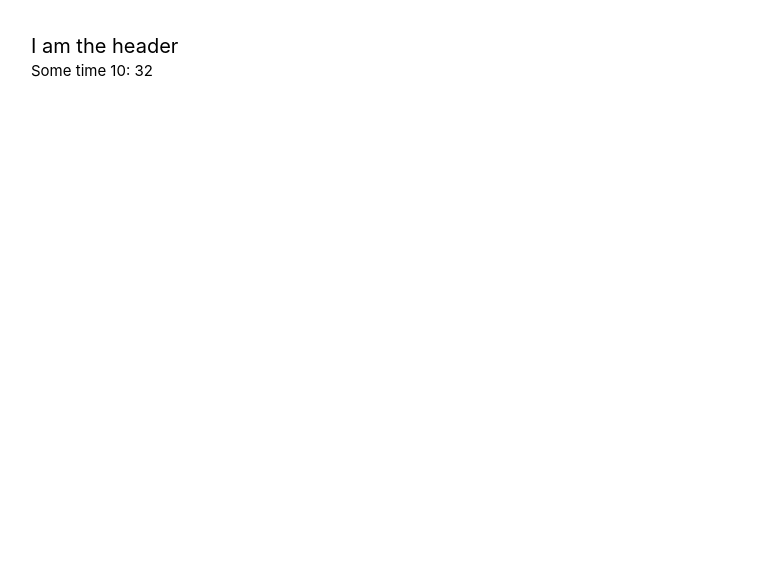
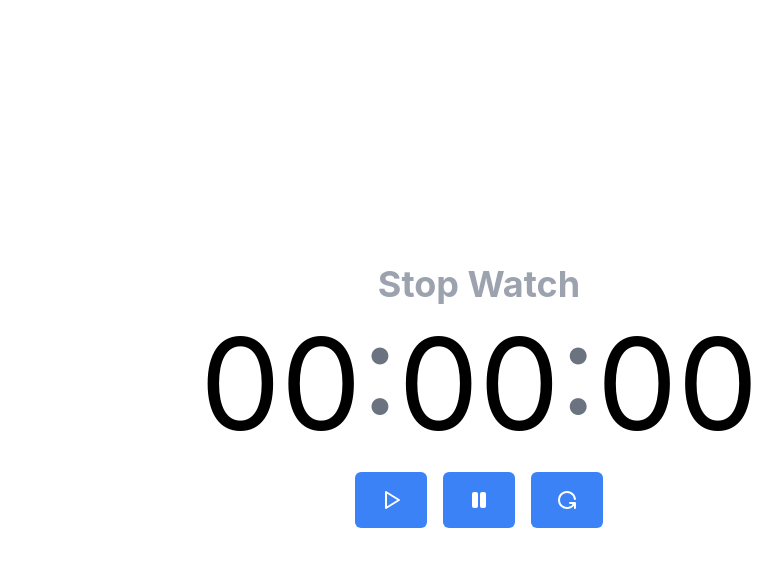
Before and after one commit to chavezrharris/StopWatch, a Vue app: page / in a window 1280 px wide. Shown: the top 566 px of the page, without its empty margins (161-943 px from the left). Built offline with nearby package versions, Linux system fonts and the light colour scheme.

Commit message:
Added desktop ui

```diff
--- a/src/App.vue
+++ b/src/App.vue
@@ -1,20 +1,72 @@
+<template>
+  <div class="app-content">
+    <header>
+      <div>
+        <h1 class="title">Stop Watch</h1>
+      </div>
+    </header>
+
+    <main class="container">
+      <div class="timer-text">
+        <div class="flex-container">
+          <span class="hour">00</span>
+          <div class="colon">:</div>
+          <span class="minute">00</span>
+          <div class="colon">:</div>
+          <span class="second">00</span>
+        </div>
+      </div>
+
+      <div class="timer-controls">
+        <button class="control-button">
+          <PlayIcon class="icon" />
+        </button>
+        <button class="control-button">
+          <PauseIcon class="icon" />
+        </button>
+        <button class="control-button">
+          <RotateIcon class="icon" />
+        </button>
+      </div>
+    </main>
+  </div>
+
+</template>
+
 <script setup lang="ts">
+import PlayIcon from '@/components/PlayIcon.vue';
+import PauseIcon from '@/components/PauseIcon.vue';
+import RotateIcon from '@/components/RotateIcon.vue';
 
 </script>
 
-<template>
-  <header>
-    <div class="text-xl">
-      I am the header
-    </div>
-  </header>
+<style scoped>
 
-  <main class="container">
-    Some time 10: 32
-  </main>
-</template>
+.app-content {}
 
-<style scoped>
+.title {
+  @apply text-4xl font-bold text-center text-gray-400;
+}
+
+.timer-text {
+  @apply text-9xl font-bold text-center;
+}
+
+.flex-container {
+  @apply flex items-center justify-center;
+}
+
+.colon {
+  @apply pb-8 text-gray-500 h-max;
+}
+
+.timer-controls {
+  @apply flex justify-center;
+}
+
+.control-button {
+  @apply px-6 py-4 m-2 text-white bg-blue-500 rounded-md;
+}
 
 
 </style>
--- a/src/assets/main.css
+++ b/src/assets/main.css
@@ -2,6 +2,10 @@
 @tailwind base;
 @tailwind components;
 @tailwind utilities;
+
+body {
+  @apply flex items-center justify-center;
+}
 
 #app {
   max-width: 960px;
--- /dev/null
+++ b/src/components/PauseIcon.vue
@@ -0,0 +1,26 @@
+<template>
+  <svg
+    xmlns="http://www.w3.org/2000/svg"
+    class="icon icon-tabler icon-tabler-player-pause-filled"
+    width="24"
+    height="24"
+    viewBox="0 0 24 24"
+    stroke-width="2"
+    stroke="currentColor"
+    fill="none"
+    stroke-linecap="round"
+    stroke-linejoin="round"
+  >
+    <path stroke="none" d="M0 0h24v24H0z" fill="none"></path>
+    <path
+      d="M9 4h-2a2 2 0 0 0 -2 2v12a2 2 0 0 0 2 2h2a2 2 0 0 0 2 -2v-12a2 2 0 0 0 -2 -2z"
+      stroke-width="0"
+      fill="currentColor"
+    ></path>
+    <path
+      d="M17 4h-2a2 2 0 0 0 -2 2v12a2 2 0 0 0 2 2h2a2 2 0 0 0 2 -2v-12a2 2 0 0 0 -2 -2z"
+      stroke-width="0"
+      fill="currentColor"
+    ></path>
+  </svg>
+</template>
--- /dev/null
+++ b/src/components/PlayIcon.vue
@@ -0,0 +1,17 @@
+<template>
+  <svg
+    xmlns="http://www.w3.org/2000/svg"
+    class="icon icon-tabler icon-tabler-player-play"
+    width="24"
+    height="24"
+    viewBox="0 0 24 24"
+    stroke-width="2"
+    stroke="currentColor"
+    fill="none"
+    stroke-linecap="round"
+    stroke-linejoin="round"
+  >
+    <path stroke="none" d="M0 0h24v24H0z" fill="none"></path>
+    <path d="M7 4v16l13 -8z"></path>
+  </svg>
+</template>
--- /dev/null
+++ b/src/components/RotateIcon.vue
@@ -0,0 +1,17 @@
+<template>
+  <svg
+    xmlns="http://www.w3.org/2000/svg"
+    class="icon icon-tabler icon-tabler-rotate"
+    width="24"
+    height="24"
+    viewBox="0 0 24 24"
+    stroke-width="2"
+    stroke="currentColor"
+    fill="none"
+    stroke-linecap="round"
+    stroke-linejoin="round"
+  >
+    <path stroke="none" d="M0 0h24v24H0z" fill="none"></path>
+    <path d="M19.95 11a8 8 0 1 0 -.5 4m.5 5v-5h-5"></path>
+  </svg>
+</template>
```
